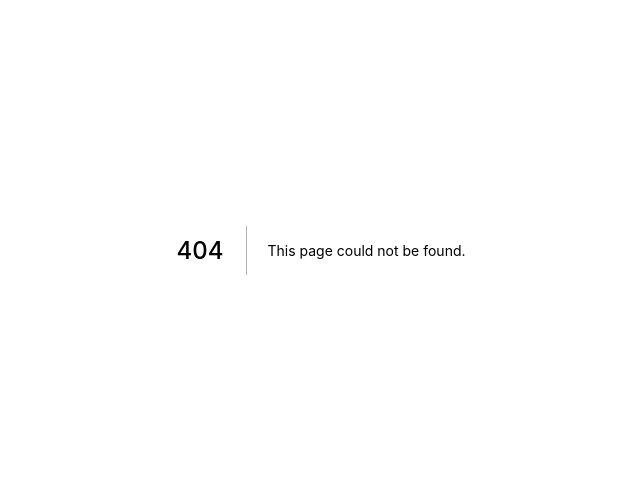
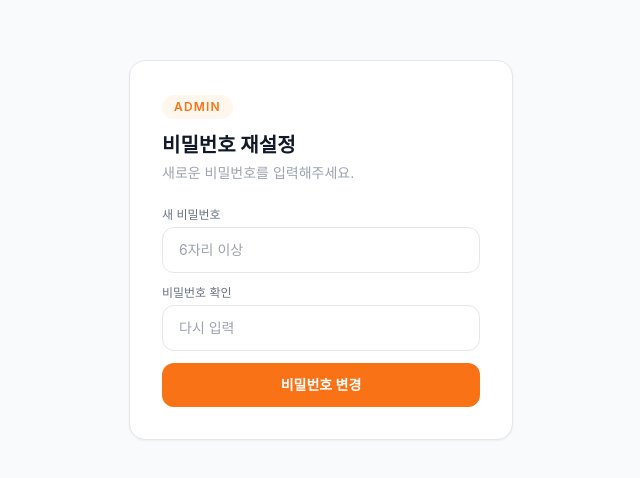
Before and after one commit to nahyeongkim-sammx/ambassador-platform, a Next.js app: page /admin/reset-password in a window 1280 px wide. Before the commit this address had no page. Shown: the part 150-628 px from the top of the page, without its empty margins (319-959 px from the left). Built offline with nearby package versions, Linux system fonts and the light colour scheme; no server answers.

Commit message:
Add files via upload

```diff
--- /dev/null
+++ b/pages/admin/reset-password.js
@@ -0,0 +1,92 @@
+import { useState, useEffect } from 'react'
+import { supabase } from '../../lib/supabase'
+import { useRouter } from 'next/router'
+import Head from 'next/head'
+
+export default function ResetPassword() {
+  const router = useRouter()
+  const [password, setPassword] = useState('')
+  const [confirm, setConfirm] = useState('')
+  const [loading, setLoading] = useState(false)
+  const [error, setError] = useState('')
+  const [ready, setReady] = useState(false)
+
+  useEffect(() => {
+    // URL 해시에서 Supabase 세션 토큰 처리
+    supabase.auth.onAuthStateChange((event, session) => {
+      if (event === 'PASSWORD_RECOVERY') {
+        setReady(true)
+      }
+    })
+  }, [])
+
+  async function handleReset() {
+    setError('')
+    if (!password) { setError('새 비밀번호를 입력해주세요.'); return }
+    if (password.length < 6) { setError('비밀번호는 6자리 이상이어야 해요.'); return }
+    if (password !== confirm) { setError('비밀번호가 일치하지 않아요.'); return }
+
+    setLoading(true)
+    const { error } = await supabase.auth.updateUser({ password })
+    if (error) {
+      setError('변경 실패: ' + error.message)
+      setLoading(false)
+      return
+    }
+
+    alert('비밀번호가 변경되었습니다!')
+    router.push('/admin/login')
+  }
+
+  return (
+    <div className="min-h-screen bg-gray-50 flex items-center justify-center p-6">
+      <Head><title>비밀번호 재설정 | 삼대오백</title></Head>
+
+      <div className="bg-white rounded-2xl shadow-sm border p-8 w-full max-w-sm">
+        <div className="mb-6">
+          <span className="inline-block bg-orange-50 text-orange-500 text-xs font-semibold tracking-widest uppercase px-3 py-1 rounded-full mb-3">Admin</span>
+          <h1 className="text-xl font-bold text-gray-900">비밀번호 재설정</h1>
+          <p className="text-gray-400 text-sm mt-1">새로운 비밀번호를 입력해주세요.</p>
+        </div>
+
+        <div className="space-y-3">
+          <div>
+            <label className="text-xs text-gray-500 mb-1 block">새 비밀번호</label>
+            <input
+              type="password"
+              value={password}
+              onChange={e => { setPassword(e.target.value); setError('') }}
+              placeholder="6자리 이상"
+              className="w-full border rounded-xl px-4 py-3 text-gray-900 text-sm focus:outline-none focus:ring-2 focus:ring-orange-400"
+            />
+          </div>
+          <div>
+            <label className="text-xs text-gray-500 mb-1 block">비밀번호 확인</label>
+            <input
+              type="password"
+              value={confirm}
+              onChange={e => { setConfirm(e.target.value); setError('') }}
+              onKeyDown={e => e.key === 'Enter' && handleReset()}
+              placeholder="다시 입력"
+              className="w-full border rounded-xl px-4 py-3 text-gray-900 text-sm focus:outline-none focus:ring-2 focus:ring-orange-400"
+            />
+          </div>
+
+          {error && (
+            <div className="bg-red-50 border border-red-100 rounded-xl px-4 py-3 text-red-500 text-sm">
+              {error}
+            </div>
+          )}
+
+          <button
+            onClick={handleReset}
+            disabled={loading}
+            className="w-full bg-orange-500 hover:bg-orange-600 disabled:opacity-60 text-white font-bold py-3 rounded-xl transition-colors text-sm mt-1"
+          >
+            {loading ? '변경 중...' : '비밀번호 변경'}
+          </button>
+        </div>
+      </div>
+    </div>
+  )
+}
```
